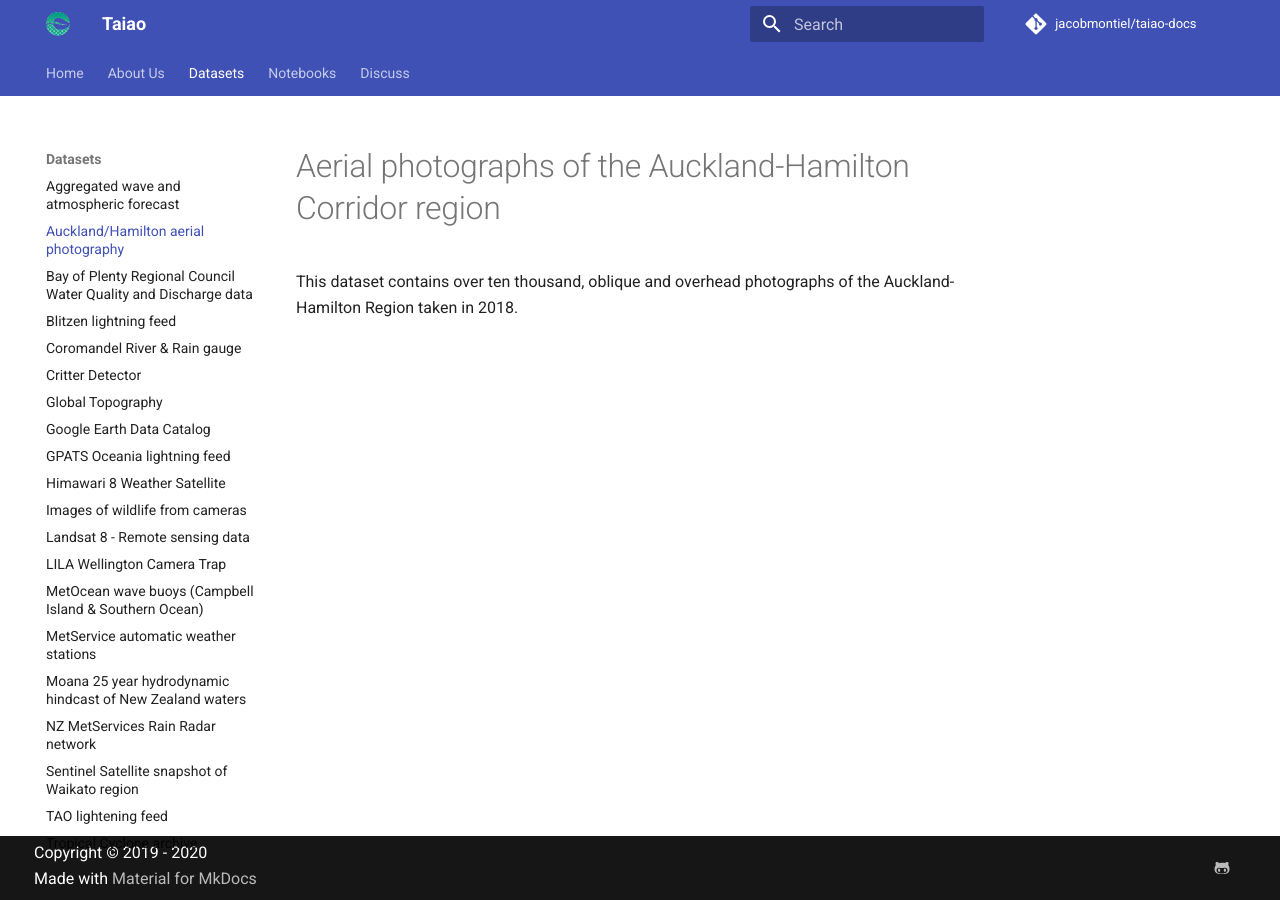
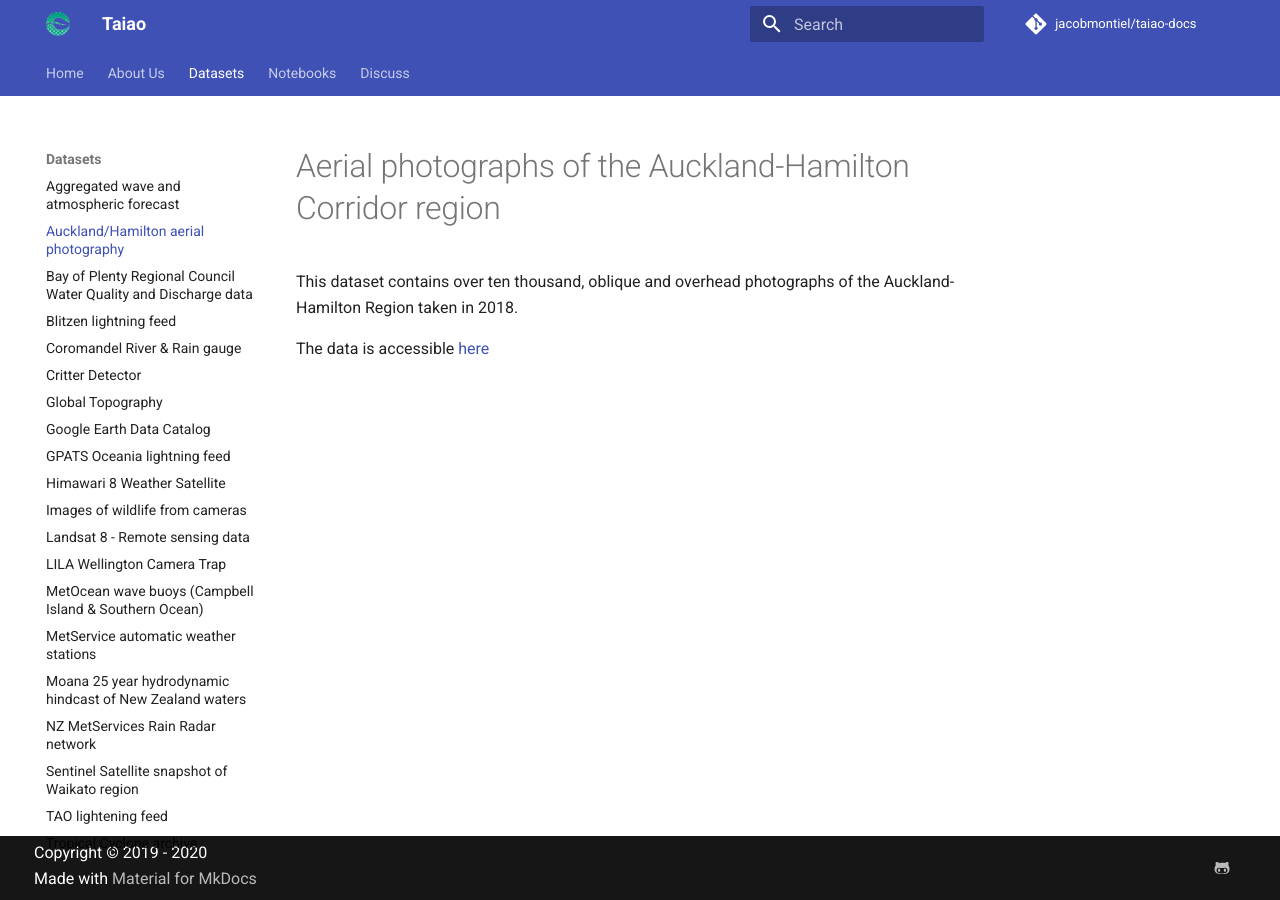
Before and after one commit to taiao/taiao-docs, an MkDocs documentation site: the page built from docs/Datasets/Auckland-hamilton-aerial-photography.md, in a window 1280 px wide. Built offline with MkDocs 1.6.1 and Material for MkDocs 9.7.7, drawn with Linux system fonts in a browser that asks for light colours; comment, search, counter and statistics services are not loaded.

Commit message:
Add Google docs link

```diff
--- a/docs/Datasets/Auckland-hamilton-aerial-photography.md
+++ b/docs/Datasets/Auckland-hamilton-aerial-photography.md
@@ -1,3 +1,5 @@
 # Aerial photographs of the Auckland-Hamilton Corridor region
 
 This dataset contains over ten thousand, oblique and overhead photographs of the Auckland-Hamilton Region taken in 2018.
+
+The data is accessible [here](https://drive.google.com/drive/u/0/folders/1F6gbfWMaLSLusRarqI2jvoV03Fi2JrtO)
```
